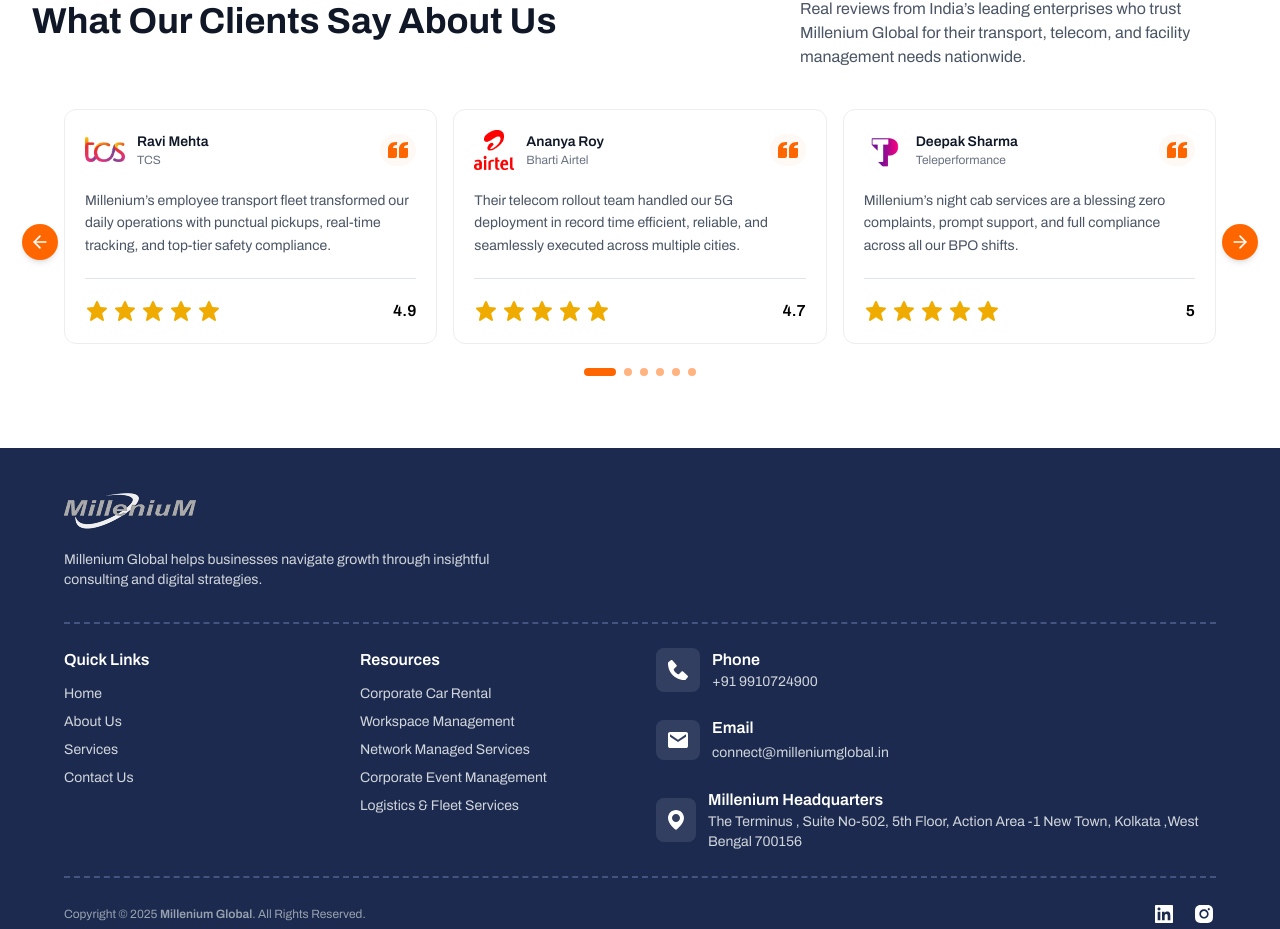
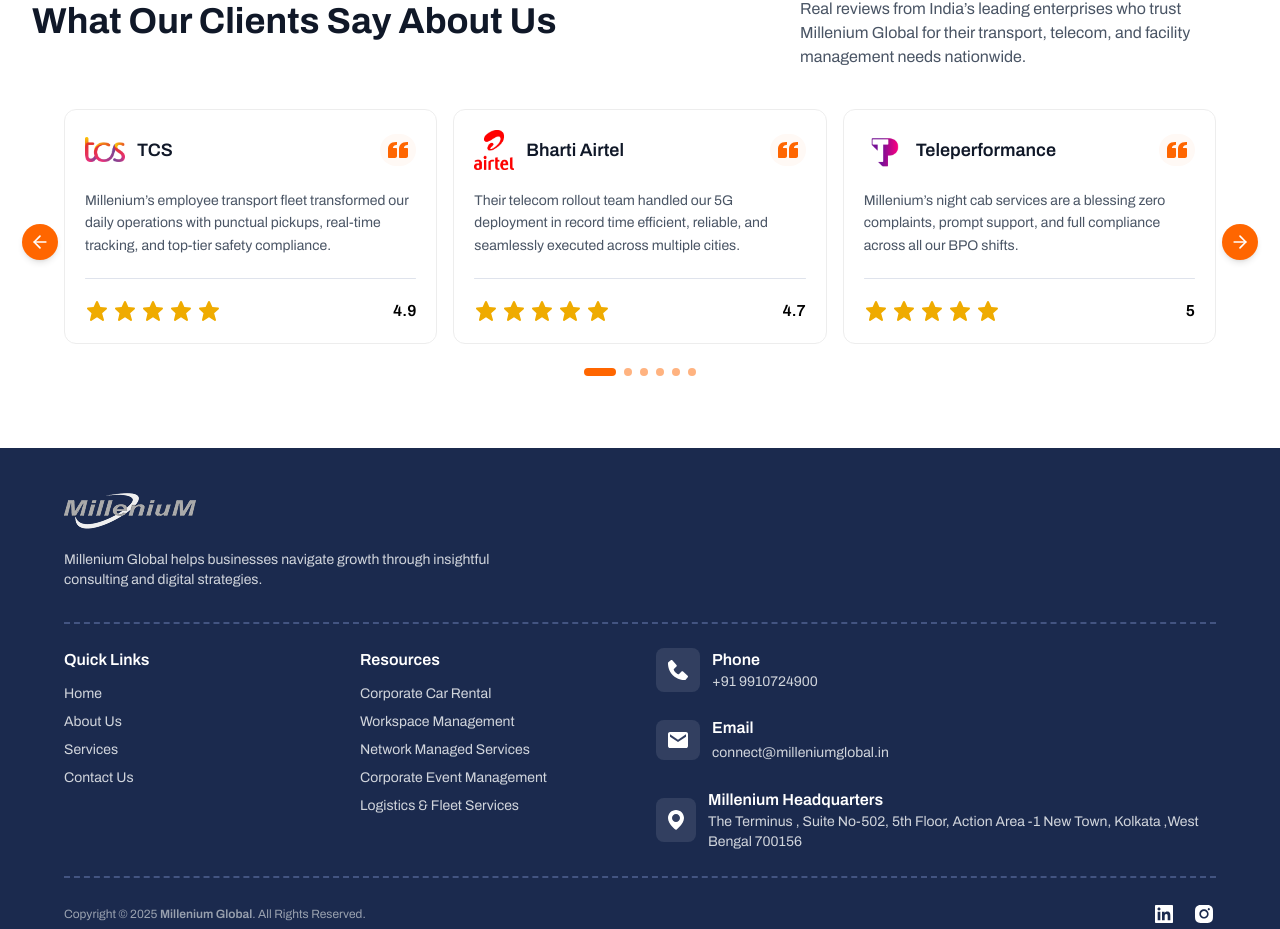
Before and after one commit to oneknucklehead/millenium-web, a React (Vite) app: page / in a window 1280 px wide. Shown: the part 5335-6264 px from the top of the page. Built offline with nearby package versions, Linux system fonts and the light colour scheme.

Commit message:
Minor changes

```diff
--- a/src/components/TestimonialsCard.jsx
+++ b/src/components/TestimonialsCard.jsx
@@ -21,8 +21,8 @@
             />
           </div>
           <div>
-            <h4 className="text-sm font-semibold text-gray-900">{data.name}</h4>
-            <p className="text-xs text-gray-500">{data.role}</p>
+            <h4 className="text-lg font-semibold text-gray-900">{data.role}</h4>
+            {/* <p className="text-xs text-gray-500">{data.role}</p> */}
           </div>
         </div>
         <span className="bg-[#FFF9F5] p-2 rounded-full">
--- a/vite.config.js
+++ b/vite.config.js
@@ -7,6 +7,6 @@
 
 // https://vite.dev/config/
 export default defineConfig({
-  base: `/${repoName}/`,
+  base: `/`,
   plugins: [react(), tailwindcss()],
 });
```
